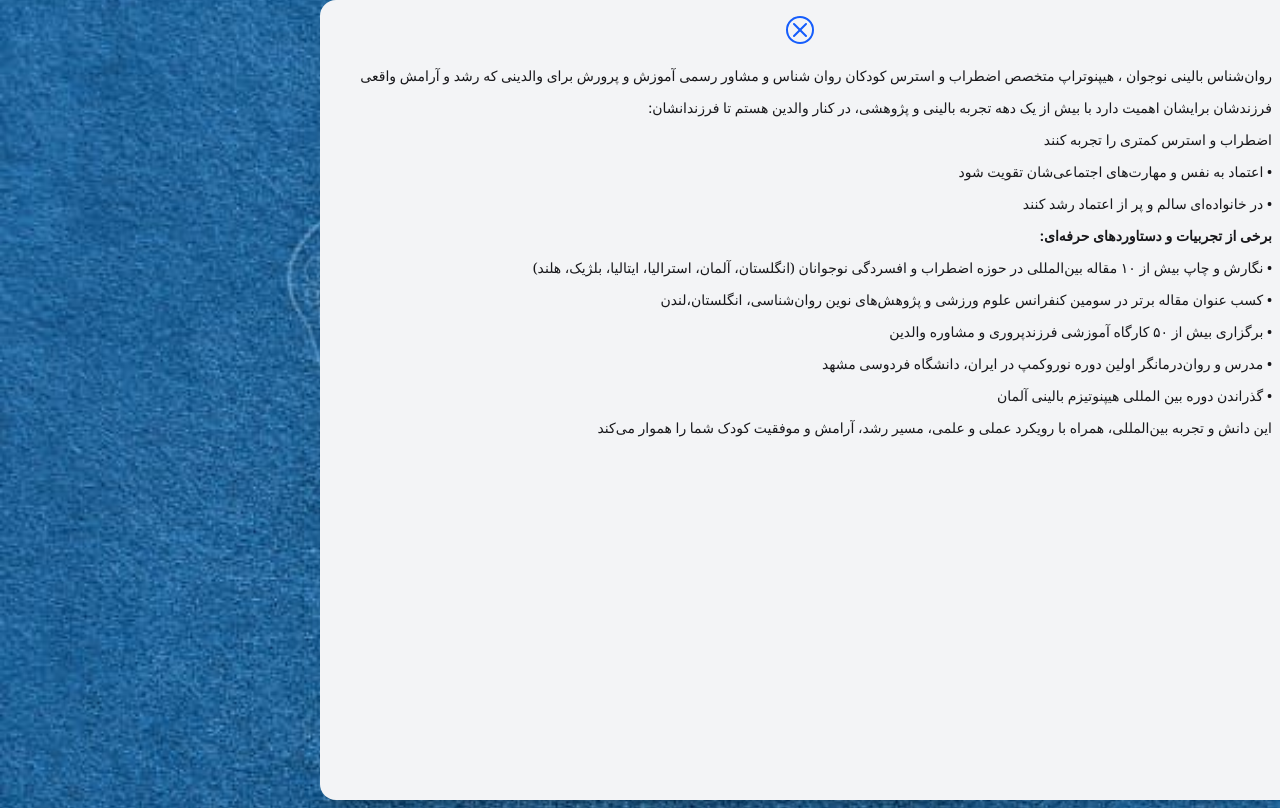
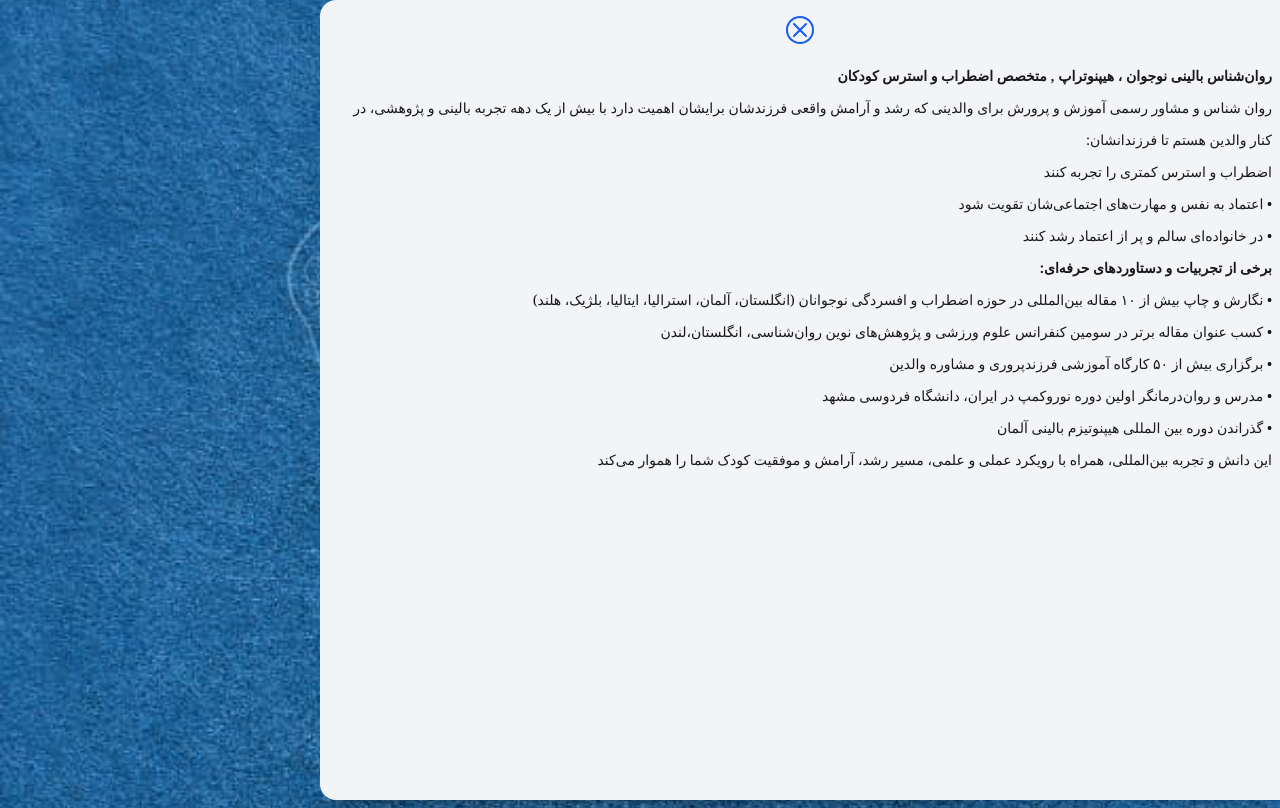
Before and after one commit to h-sadeghy/qr-code, a React (Vite) app: page / in a window 1280 px wide. Both pictures are taken after a click on the button "Resume". Built offline with nearby package versions, Linux system fonts and the light colour scheme.

Commit message:
fix scroll ob modal

```diff
--- a/src/components/Profile.jsx
+++ b/src/components/Profile.jsx
@@ -36,8 +36,8 @@ export default function Profile() {
               }}
               className="flex items-center text-primary-content  btn bg-transparent  justify-center gap-1 w-2xs rounded-2xl mx-auto "
             >
-              <ChevronUp className="animate-bounce" size={18} />
-              Close
+              <ChevronUp className="animate-bounce " size={18} />
+              Click to Close Map
             </button>
 
             <Map />
--- a/src/components/ReadMoreModal.jsx
+++ b/src/components/ReadMoreModal.jsx
@@ -1,9 +1,20 @@
-import { useState } from "react";
+import { useEffect, useState } from "react";
 import { motion, AnimatePresence } from "framer-motion";
 import { GraduationCap, UserRound, X } from "lucide-react";
 
 export default function ReadMoreSidebar({ text }) {
   const [open, setOpen] = useState(false);
+  useEffect(() => {
+    if (open) {
+      document.body.style.overflow = "hidden";
+    } else {
+      document.body.style.overflow = "";
+    }
+
+    return () => {
+      document.body.style.overflow = "";
+    };
+  }, [open]);
 
   return (
     <>
@@ -48,7 +59,11 @@ export default function ReadMoreSidebar({ text }) {
                 dir="rtl"
                 className="leading-8 font-serif text-right font-normal text-md "
               >
-                روان‌شناس بالینی نوجوان ، هیپنوتراپ متخصص اضطراب و استرس کودکان
+                <span className="font-bold">
+                  روان‌شناس بالینی نوجوان ، هیپنوتراپ , متخصص اضطراب و استرس
+                  کودکان
+                </span>
+                <br />
                 روان شناس و مشاور رسمی آموزش و پرورش برای والدینی که رشد و آرامش
                 واقعی فرزندشان برایشان اهمیت دارد با بیش از یک دهه تجربه بالینی
                 و پژوهشی، در کنار والدین هستم تا فرزندانشان:
```
